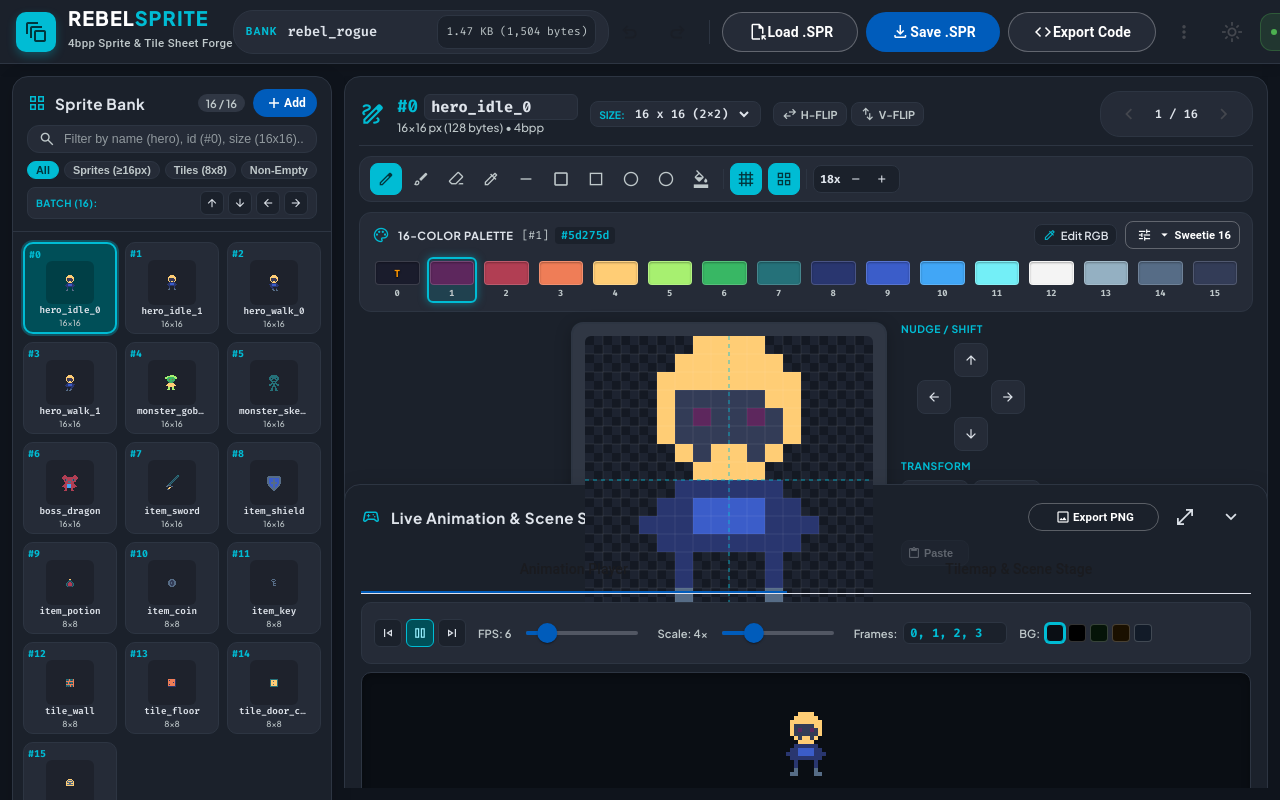
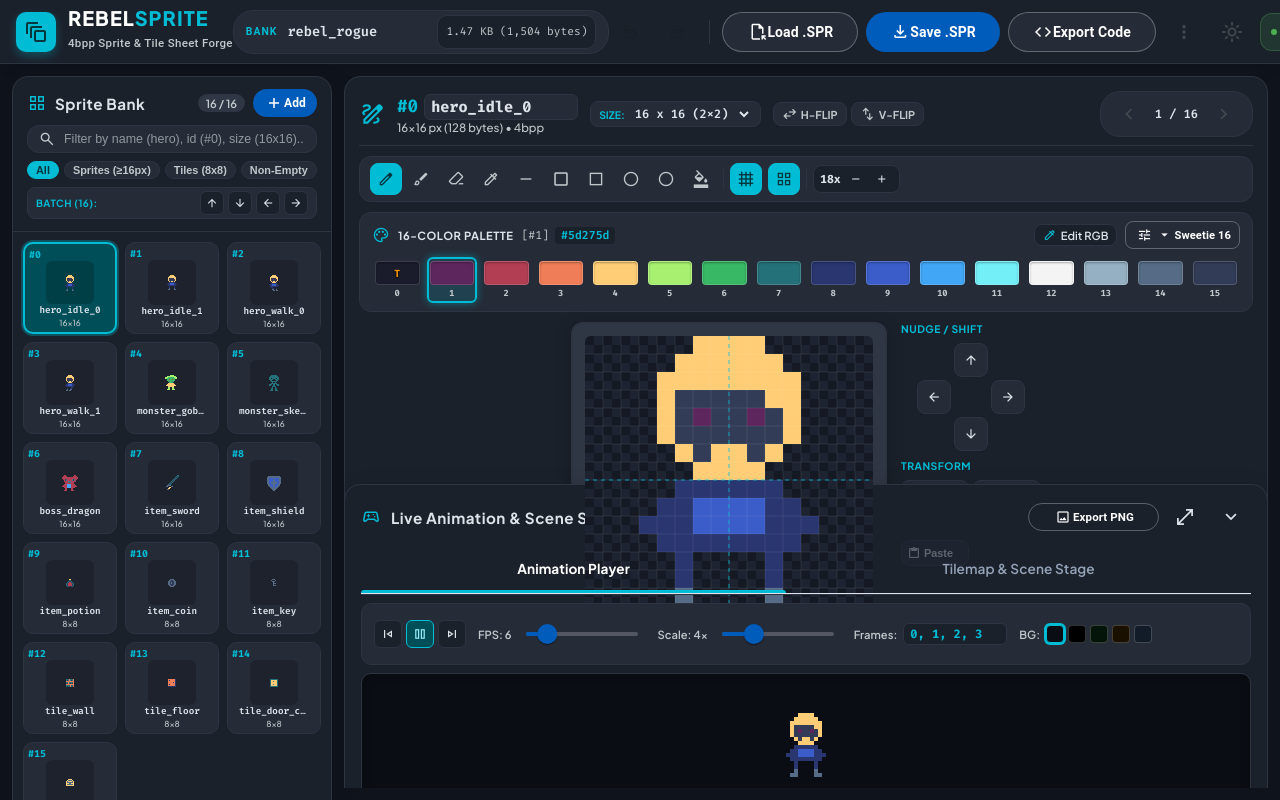
Before and after one commit to olifink/rebel-sprite-editor, an Angular app: page / in a window 1280 px wide. Built offline with nearby package versions, Linux system fonts and the light colour scheme.

Commit message:
Fix tab title contrast for dark mode across sandbox and export dialog

```diff
--- a/src/styles.scss
+++ b/src/styles.scss
@@ -168,6 +168,79 @@ body.light-theme {
   }
 }
 
+/* Material Tabs High-Contrast Dark / Light Theme Styling */
+.dark-theme, body:not(.light-theme) {
+  .mat-mdc-tab-group {
+    --mat-tab-header-active-label-text-color: #ffffff;
+    --mat-tab-header-inactive-label-text-color: #94a3b8;
+    --mat-tab-header-active-focus-label-text-color: #ffffff;
+    --mat-tab-header-active-hover-label-text-color: #ffffff;
+    --mat-tab-header-inactive-focus-label-text-color: #ffffff;
+    --mat-tab-header-inactive-hover-label-text-color: #ffffff;
+    --mat-tab-header-active-indicator-color: var(--sys-primary, #00bcd4);
+  }
+
+  .mat-mdc-tab:not(.mat-mdc-tab-disabled) {
+    .mdc-tab__text-label {
+      color: #94a3b8 !important;
+      font-weight: 600 !important;
+      font-family: 'Plus Jakarta Sans', sans-serif !important;
+      font-size: 0.85rem !important;
+      transition: color 0.15s ease;
+    }
+
+    &:hover .mdc-tab__text-label {
+      color: #ffffff !important;
+    }
+
+    &.mdc-tab--active .mdc-tab__text-label {
+      color: #ffffff !important;
+      font-weight: 700 !important;
+    }
+  }
+
+  .mat-mdc-tab-header {
+    border-bottom: 1px solid var(--sys-outline-variant, #2d3542) !important;
+  }
+
+  .mdc-tab-indicator .mdc-tab-indicator__content--underline {
+    border-color: var(--sys-primary, #00bcd4) !important;
+    border-top-width: 3px !important;
+    border-radius: 3px 3px 0 0;
+  }
+}
+
+body.light-theme {
+  .mat-mdc-tab-group {
+    --mat-tab-header-active-label-text-color: var(--sys-primary, #006875);
+    --mat-tab-header-inactive-label-text-color: #475569;
+    --mat-tab-header-active-indicator-color: var(--sys-primary, #006875);
+  }
+
+  .mat-mdc-tab:not(.mat-mdc-tab-disabled) {
+    .mdc-tab__text-label {
+      color: #475569 !important;
+      font-weight: 600 !important;
+      font-family: 'Plus Jakarta Sans', sans-serif !important;
+      font-size: 0.85rem !important;
+    }
+
+    &.mdc-tab--active .mdc-tab__text-label {
+      color: var(--sys-primary, #006875) !important;
+      font-weight: 700 !important;
+    }
+  }
+
+  .mat-mdc-tab-header {
+    border-bottom: 1px solid var(--sys-outline-variant) !important;
+  }
+
+  .mdc-tab-indicator .mdc-tab-indicator__content--underline {
+    border-color: var(--sys-primary, #006875) !important;
+    border-top-width: 3px !important;
+  }
+}
+
 /* Material 3 Card style */
 .m3-card {
   box-shadow: 0 4px 20px rgba(0, 0, 0, 0.15);
```
